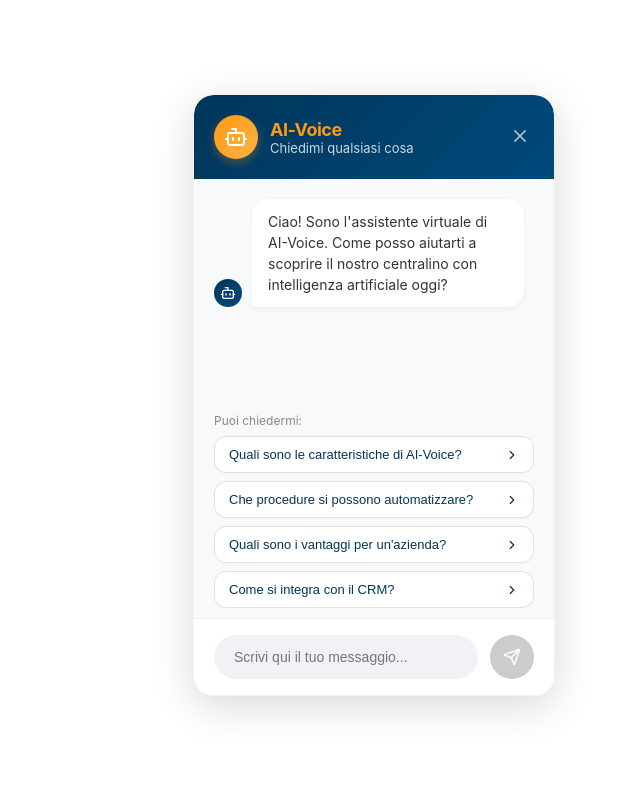
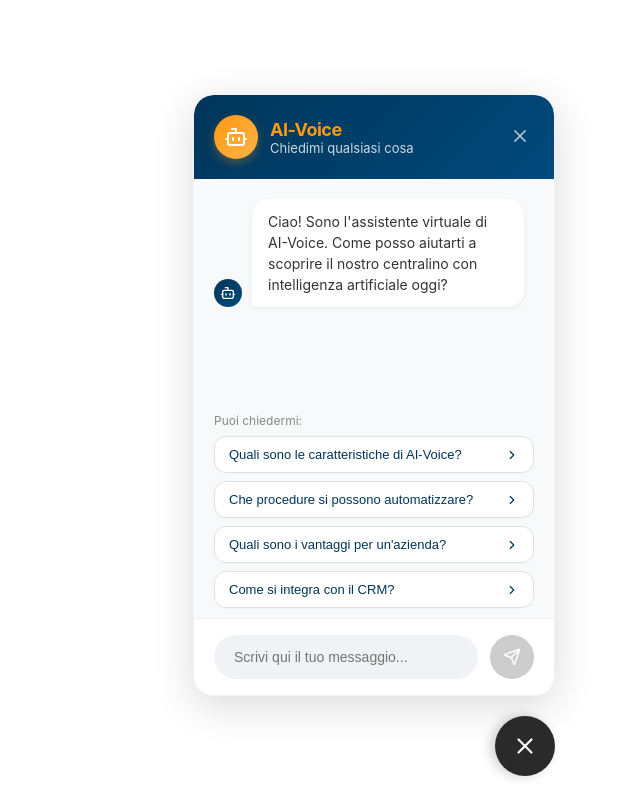
Before and after one commit to bribit26/chatbot-centralino-ai, a React (Vite) app: page / in a window 1280 px wide. Both pictures are taken after a click on the button "Apri chat". Shown: the whole page, without its empty margins (640-1280 px from the left). Built offline with nearby package versions, Linux system fonts and the light colour scheme.

Commit message:
Enhance UI with ripple effects and morphing FAB animations

```diff
--- a/src/components/ChatWidget.jsx
+++ b/src/components/ChatWidget.jsx
@@ -1,5 +1,5 @@
 import React, { useState, useEffect, useRef } from 'react';
-import { MessageSquare, X, Send, Bot, User, ChevronRight } from 'lucide-react';
+import { Sparkles, X, Send, Bot, User, ChevronRight } from 'lucide-react';
 
 const SUGGESTIONS = [
   "Quali sono le caratteristiche di AI-Voice?",
@@ -147,8 +147,11 @@
       </div>
 
       {/* Floating Button */}
-      <button className={`ai-voice-fab ${isOpen ? 'hidden' : ''}`} onClick={toggleChat} aria-label="Apri chat">
-        <MessageSquare size={28} />
+      <button className={`ai-voice-fab ${isOpen ? 'active' : ''}`} onClick={toggleChat} aria-label="Apri chat">
+        <div className="fab-icon-container">
+          <Sparkles className="icon-sparkles" size={26} />
+          <X className="icon-close" size={26} />
+        </div>
       </button>
     </div>
   );
--- a/src/styles/widget.css
+++ b/src/styles/widget.css
@@ -21,8 +21,24 @@
   display: flex;
   align-items: center;
   justify-content: center;
-  transition: transform 0.3s cubic-bezier(0.175, 0.885, 0.32, 1.275), opacity 0.3s ease;
+  transition: all 0.4s cubic-bezier(0.68, -0.55, 0.265, 1.55);
   animation: float 3s ease-in-out infinite;
+  position: relative;
+}
+
+.ai-voice-fab::before {
+  content: '';
+  position: absolute;
+  top: 0; left: 0; right: 0; bottom: 0;
+  border-radius: 50%;
+  background: rgba(255, 153, 20, 0.4);
+  z-index: -1;
+  animation: ripple 2.5s infinite ease-out;
+}
+
+@keyframes ripple {
+  0% { transform: scale(1); opacity: 0.8; }
+  100% { transform: scale(1.6); opacity: 0; }
 }
 
 .ai-voice-fab:hover {
@@ -31,10 +47,48 @@
   box-shadow: 0 6px 16px rgba(255, 153, 20, 0.4);
 }
 
-.ai-voice-fab.hidden {
+.ai-voice-fab.active {
+  animation: none;
+  transform: rotate(90deg);
+  background: #2a2a2a;
+  box-shadow: 0 4px 12px rgba(0, 0, 0, 0.2);
+}
+.ai-voice-fab.active::before {
+  display: none;
+}
+
+/* Icon morphing */
+.fab-icon-container {
+  position: relative;
+  width: 26px;
+  height: 26px;
+}
+
+.icon-sparkles, .icon-close {
+  position: absolute;
+  top: 0;
+  left: 0;
+  transition: all 0.4s cubic-bezier(0.68, -0.55, 0.265, 1.55);
+}
+
+.icon-sparkles {
+  transform: rotate(0deg) scale(1);
+  opacity: 1;
+}
+
+.icon-close {
+  transform: rotate(-90deg) scale(0);
   opacity: 0;
-  pointer-events: none;
-  transform: scale(0.5);
+}
+
+.ai-voice-fab.active .icon-sparkles {
+  transform: rotate(90deg) scale(0);
+  opacity: 0;
+}
+
+.ai-voice-fab.active .icon-close {
+  transform: rotate(0deg) scale(1);
+  opacity: 1;
 }
 
 @keyframes float {
@@ -59,16 +113,16 @@
   overflow: hidden;
   opacity: 0;
   pointer-events: none;
-  transform: translateY(20px) scale(0.95);
+  transform: scale(0.8);
   transform-origin: bottom right;
-  transition: all 0.4s cubic-bezier(0.175, 0.885, 0.32, 1.275);
+  transition: all 0.5s cubic-bezier(0.68, -0.55, 0.265, 1.55);
   border: 1px solid rgba(0,0,0,0.05);
 }
 
 .ai-voice-chat-window.open {
   opacity: 1;
   pointer-events: all;
-  transform: translateY(0) scale(1);
+  transform: scale(1);
 }
 
 /* Header */
@@ -155,7 +209,7 @@
   display: flex;
   gap: 10px;
   align-items: flex-end;
-  animation: fadeIn 0.3s ease;
+  animation: slideUpFade 0.4s cubic-bezier(0.175, 0.885, 0.32, 1.275) forwards;
 }
 
 .ai-voice-message-wrapper.user {
@@ -229,8 +283,8 @@
   40% { transform: scale(1); }
 }
 
-@keyframes fadeIn {
-  from { opacity: 0; transform: translateY(10px); }
+@keyframes slideUpFade {
+  from { opacity: 0; transform: translateY(20px); }
   to { opacity: 1; transform: translateY(0); }
 }
 
```
Also changed, not shown: 1 other file (tests, documents, lock files or other folders).
